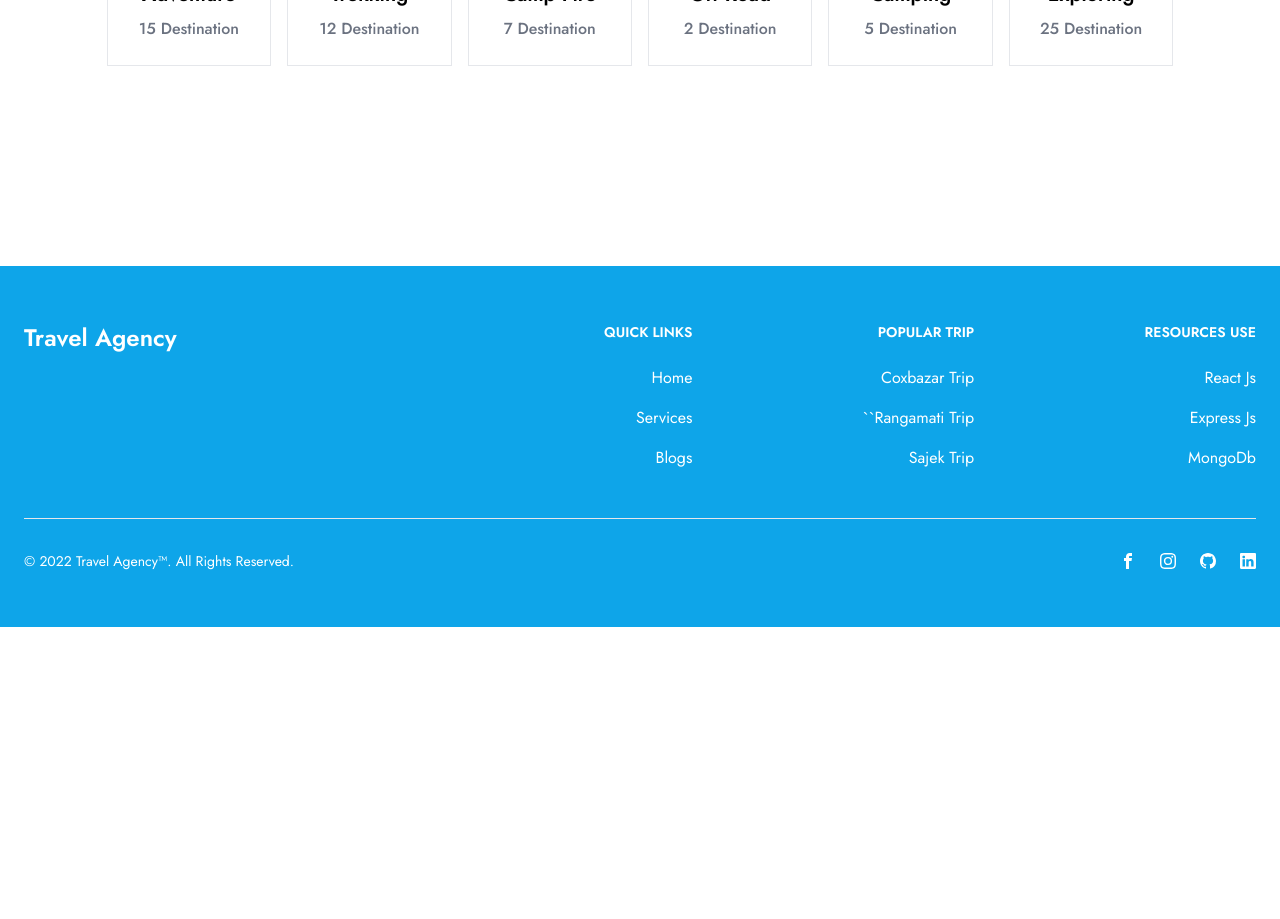
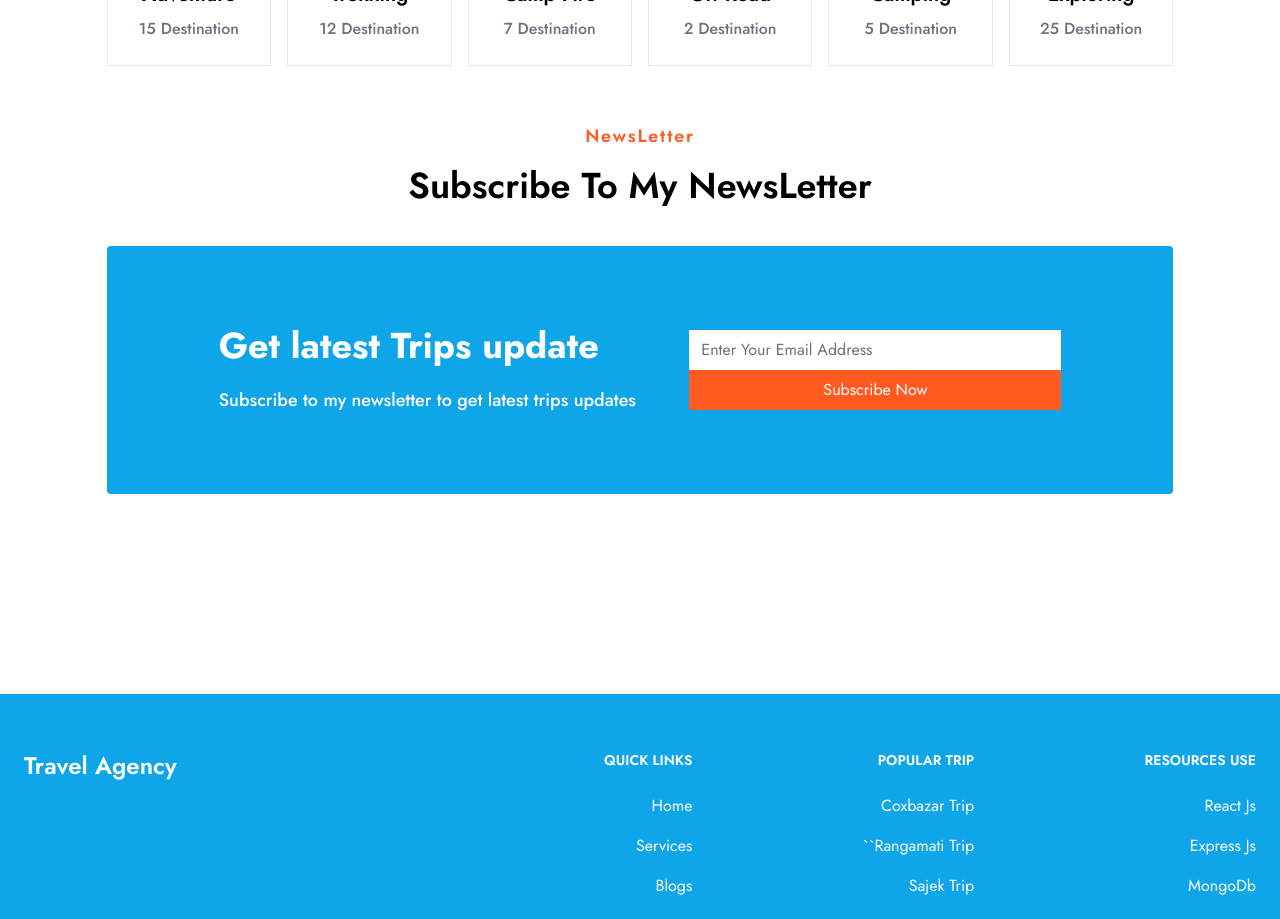
Before and after one commit to mukutdev/urban-travel-client, a React (Create React App) app: page / in a window 1280 px wide. Shown: the part 1500-2419 px from the top of the page. Before the commit the page ends 2127 px from the top, so only its background shows below. Built offline with nearby package versions, Linux system fonts and the light colour scheme; no server answers.

Commit message:
newsletter section added

```diff
--- a/src/pages/Home/Home.js
+++ b/src/pages/Home/Home.js
@@ -78,6 +78,26 @@ const Home = () => {
                 <Activity/>
                 </div>
           </div>
+          <div className='my-14'>
+          <h2 className="text-orange-500 text-lg text-center font-semibold tracking-widest">
+             NewsLetter
+            </h2>
+            <h3 className="md:text-4xl text-2xl font-semibold text-center mt-4 dark:text-white">
+               Subscribe To My NewsLetter
+            </h3>
+                <div className='w-5/6 mx-auto my-10 bg-sky-500 rounded'>
+                    <div className='flex justify-between py-20 px-28 items-center'>
+                    <div>
+                        <h2 className='text-white font-bold text-4xl'>Get latest Trips update</h2>
+                        <p className='text-white pt-5 font-medium text-lg'> Subscribe to my newsletter to get latest trips updates </p>
+                    </div>
+                    <div>
+                        <input className='border-0 w-full' type="email" placeholder='Enter Your Email Address' />
+                        <input className='bg-orange-500 w-full text-white py-2 px-6' type="submit" value="Subscribe Now" />
+                    </div>
+                    </div>
+                </div>
+          </div>
       </div>
 
 
```
